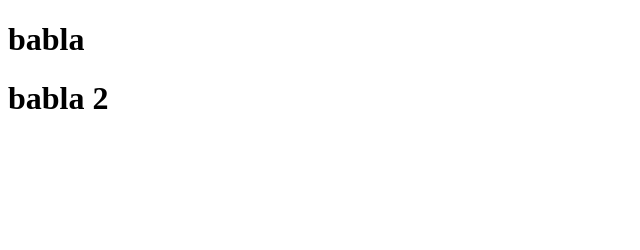
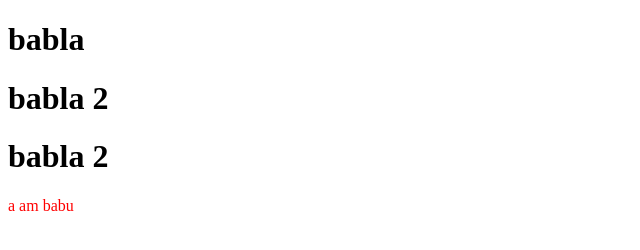
Before and after one commit to LABIB361/my-second-repo, a plain HTML site: page index.html in a window 1280 px wide. Shown: the whole page, without its empty margins (0-640 px from the left). Drawn offline with Linux system fonts and the light colour scheme.

Commit message:
styles added

```diff
--- a/index.html
+++ b/index.html
@@ -5,9 +5,12 @@
     <meta http-equiv="X-UA-Compatible" content="IE=edge">
     <meta name="viewport" content="width=device-width, initial-scale=1.0">
     <title>Document</title>
+    <link rel="stylesheet" href="style.css">
 </head>
 <body>
     <h1>babla</h1>
     <h1>babla 2</h1>
+    <h1>babla 2</h1>
+<p>a am babu</p>
 </body>
 </html>
--- /dev/null
+++ b/style.css
@@ -0,0 +1 @@
+p{color: red}
```
